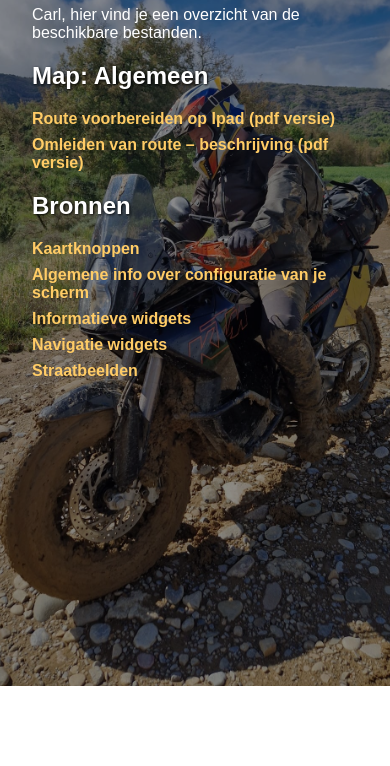
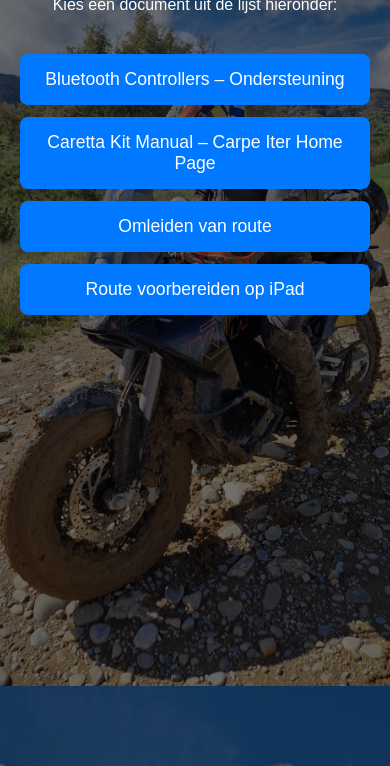
Before and after one commit to peterboss-bit/Carpe-Itre, a plain HTML site: page Index.html in a window 390 px wide. Shown: the part 158-924 px from the top of the page. Before the commit the page ends 844 px from the top, so only its background shows below. Drawn offline with Linux system fonts and the light colour scheme.

Commit message:
Revise Index.html for improved layout and design
Updated the HTML structure and styling for better layout and responsiveness.

```diff
--- a/Index.html
+++ b/Index.html
@@ -2,67 +2,76 @@
 <html lang="nl">
 <head>
     <meta charset="UTF-8">
-  <title>Documentenoverzicht</title>
+    <meta name="viewport" content="width=device-width, initial-scale=1.0">
+    <title>Carpe Itre – Documentatie</title>
+
     <style>
         body {
+            margin: 0;
             font-family: Arial, sans-serif;
-      margin: 2rem;
-      color: white;
-      background-image: url('achtergrond.jpg');
+            background: url("achtergrond.jpg") no-repeat center center fixed;
             background-size: cover;
-      background-position: center;
-      background-attachment: fixed;
+            color: #fff;
+            text-align: center;
         }
 
-    body::before {
-      content: "";
-      position: fixed;
-      top: 0; left: 0;
-      width: 100%; height: 100%;
-      background: rgba(0,0,0,0.45);
-      z-index: -1;
+        .overlay {
+            background: rgba(0, 0, 0, 0.55);
+            padding: 40px 20px;
+            min-height: 100vh;
         }
 
-    h1, h2 {
-      color: #ffffff;
-      text-shadow: 1px 1px 3px #000;
+        h1 {
+            margin-top: 0;
+            font-size: 2.4rem;
         }
 
-    ul { list-style: none; padding: 0; }
-    li { margin: 0.5rem 0; }
-
-    a {
-      color: #ffcc66;
-      text-decoration: none;
-      font-weight: bold;
+        .btn-container {
+            max-width: 600px;
+            margin: 40px auto;
         }
 
-    a:hover {
-      text-decoration: underline;
-      color: #ffd98a;
+        .btn {
+            display: block;
+            background: #0078ff;
+            color: #fff;
+            padding: 15px;
+            margin: 12px 0;
+            border-radius: 8px;
+            text-decoration: none;
+            font-size: 1.1rem;
+            transition: background 0.2s;
+        }
+
+        .btn:hover {
+            background: #005fcc;
         }
     </style>
 </head>
 
 <body>
+    <div class="overlay">
+        <h1>Carpe Itre – Documentatie</h1>
 
-  <h1>Stappenplan configuratie Carpe Itre</h1>
-  <p>Carl, hier vind je een overzicht van de beschikbare bestanden.</p>
+        <p>Kies een document uit de lijst hieronder:</p>
 
-  <h2>Map: Algemeen</h2>
-  <ul>
-    <li><a href="Route voorbereiden op ipad.pdf">Route voorbereiden op Ipad (pdf versie)</a></li>
-    <li><a href="Omleiden van route.pdf">Omleiden van route – beschrijving (pdf versie)</a></li>
-  </ul>
+        <div class="btn-container">
+            <a class="btn" href="Bluetooth Controllers _ Ondersteuning.pdf" target="_blank">
+                Bluetooth Controllers – Ondersteuning
+            </a>
 
-  <h2>Bronnen</h2>
-  <ul>
-    <li><a href="https://osmand.net/nl/docs/user/widgets/map-buttons" target="_blank">Kaartknoppen</a></li>
-    <li><a href="https://osmand.net/nl/docs/user/widgets/configure-screen/" target="_blank">Algemene info over configuratie van je scherm</a></li>
-    <li><a href="https://osmand.net/nl/docs/user/widgets/info-widgets" target="_blank">Informatieve widgets</a></li>
-    <li><a href="https://osmand.net/nl/docs/user/widgets/nav-widgets" target="_blank">Navigatie widgets</a></li>
-    <li><a href="https://osmand.net/nl/docs/user/plugins/mapillary" target="_blank">Straatbeelden</a></li>
-  </ul>
+            <a class="btn" href="Caretta Kit Manual _ Carpe Iter Home Page.pdf" target="_blank">
+                Caretta Kit Manual – Carpe Iter Home Page
+            </a>
 
+            <a class="btn" href="Omleiden van route.pdf" target="_blank">
+                Omleiden van route
+            </a>
+
+            <a class="btn" href="Route voorbereiden op iPad.pdf" target="_blank">
+                Route voorbereiden op iPad
+            </a>
+        </div>
+    </div>
 </body>
 </html>
```
Lines whose indentation alone changed are shown as unchanged.
